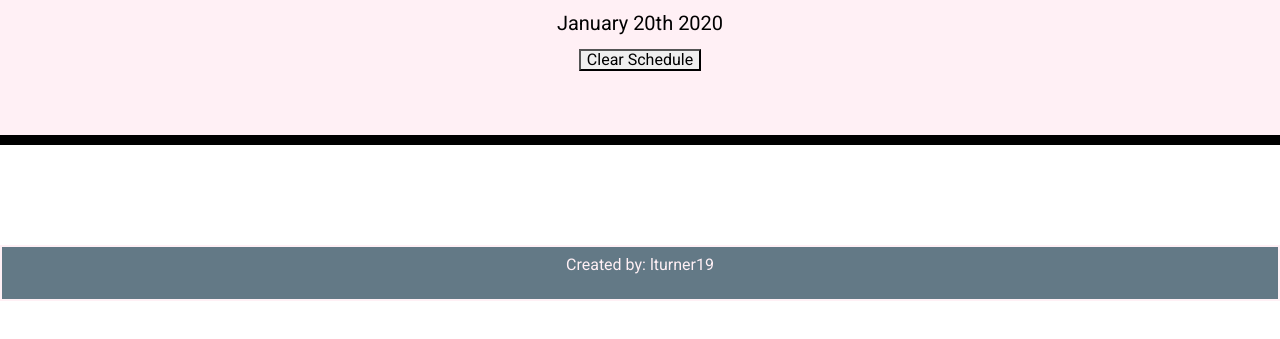
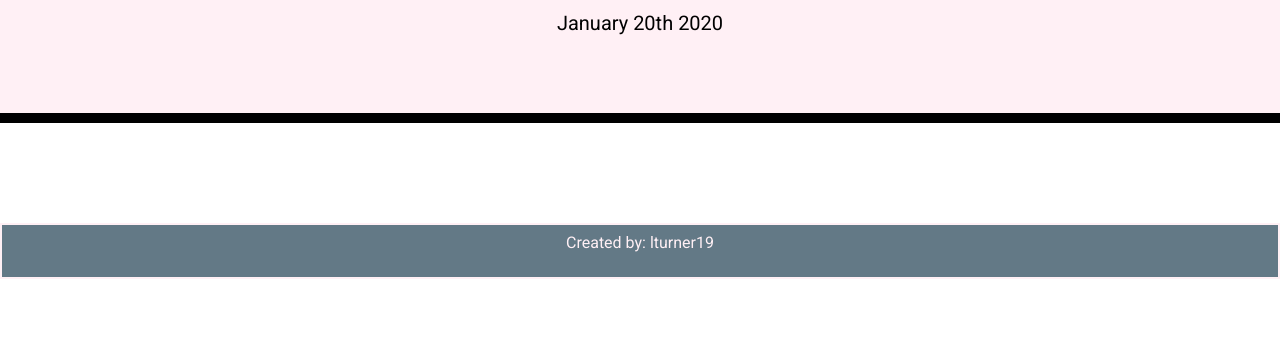
Before and after one commit to lturner19/Daily_Planner, a plain HTML site: page index.html in a window 1280 px wide. Shown: the part 181-520 px from the top of the page. Drawn offline with nearby package versions, Linux system fonts and the light colour scheme.

Commit message:
one final test of content to ensure functionality

```diff
--- a/index.html
+++ b/index.html
@@ -19,13 +19,12 @@
         <h1 class="display-3">Work Day Scheduler</h1>
         <p class="lead">A simple calendar app for scheduling your work day</p>
         <p id="currentDay" class="lead"></p>
-        <button id="clear-data">Clear Schedule</button>
     </header>
     <div class="planner container">
         <!--the columns for time, textarea, and save icon have been created dynamically -->
     </div>
     <footer class="footer">
-     <p>Created by: lturner19</p>
+        <p>Created by: lturner19</p>
     </footer>
     <script src="https://cdnjs.cloudflare.com/ajax/libs/moment.js/2.24.0/moment.min.js"></script>
     <script src="script.js"></script>
```
